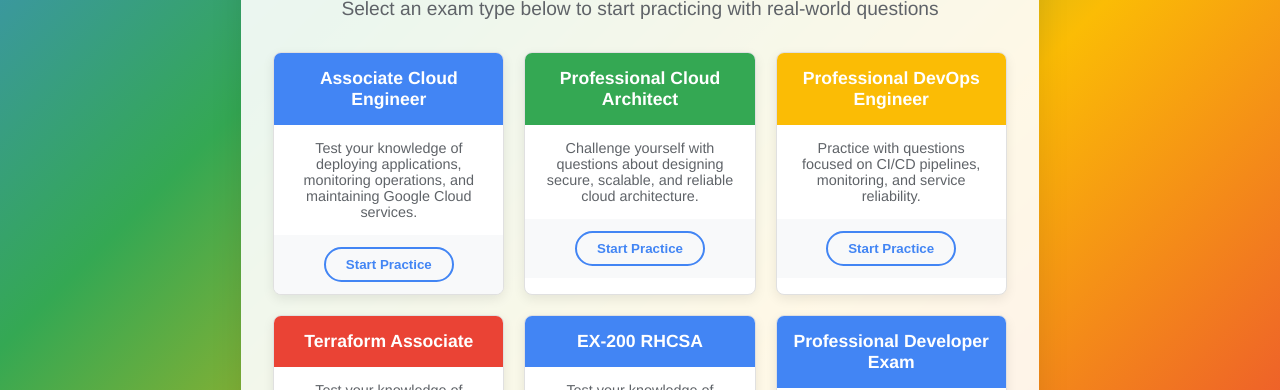
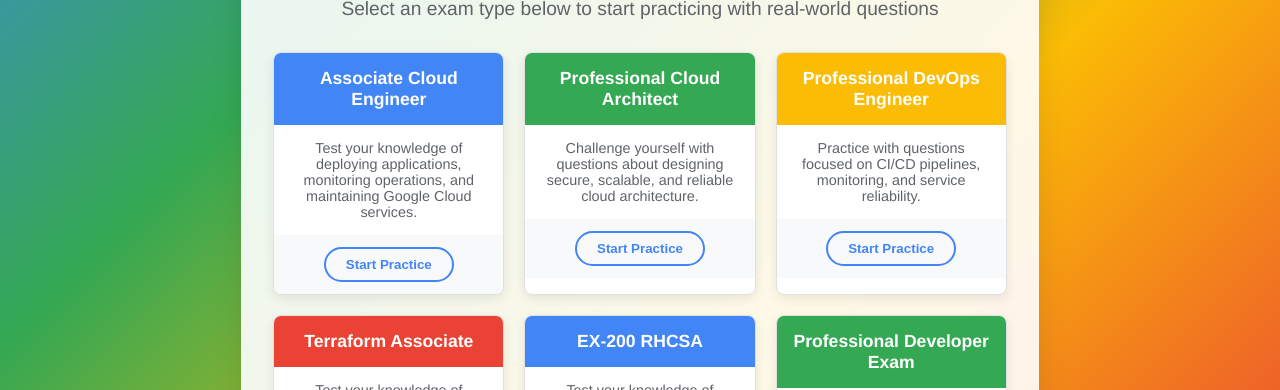
Before and after one commit to ahmedabdelkhalek1/gcp, a plain HTML site: page index.html in a window 1280 px wide. Shown: the part 410-800 px from the top of the page. Drawn offline with Linux system fonts and the light colour scheme.

Commit message:
Add files via upload

```diff
--- a/index.html
+++ b/index.html
@@ -305,7 +305,7 @@
           </div>
         </div>
         <div class="exam-card">
-          <div class="exam-card-header EX-200-header">Professional Developer Exam</div>
+          <div class="exam-card-header professional-header">Professional Developer Exam</div>
           <div class="exam-card-body">
             Test your knowledge of Developer Exam.
           </div>
```
